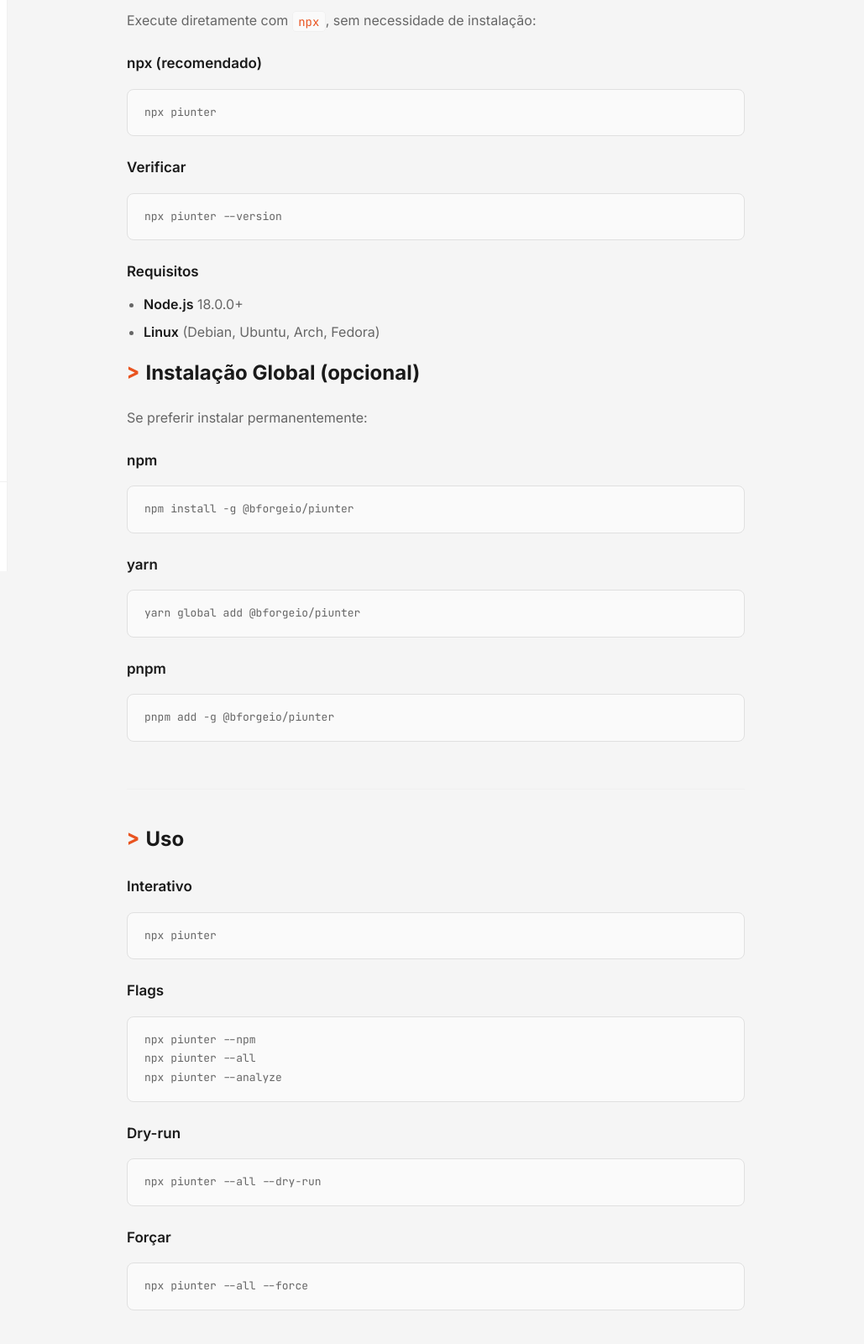
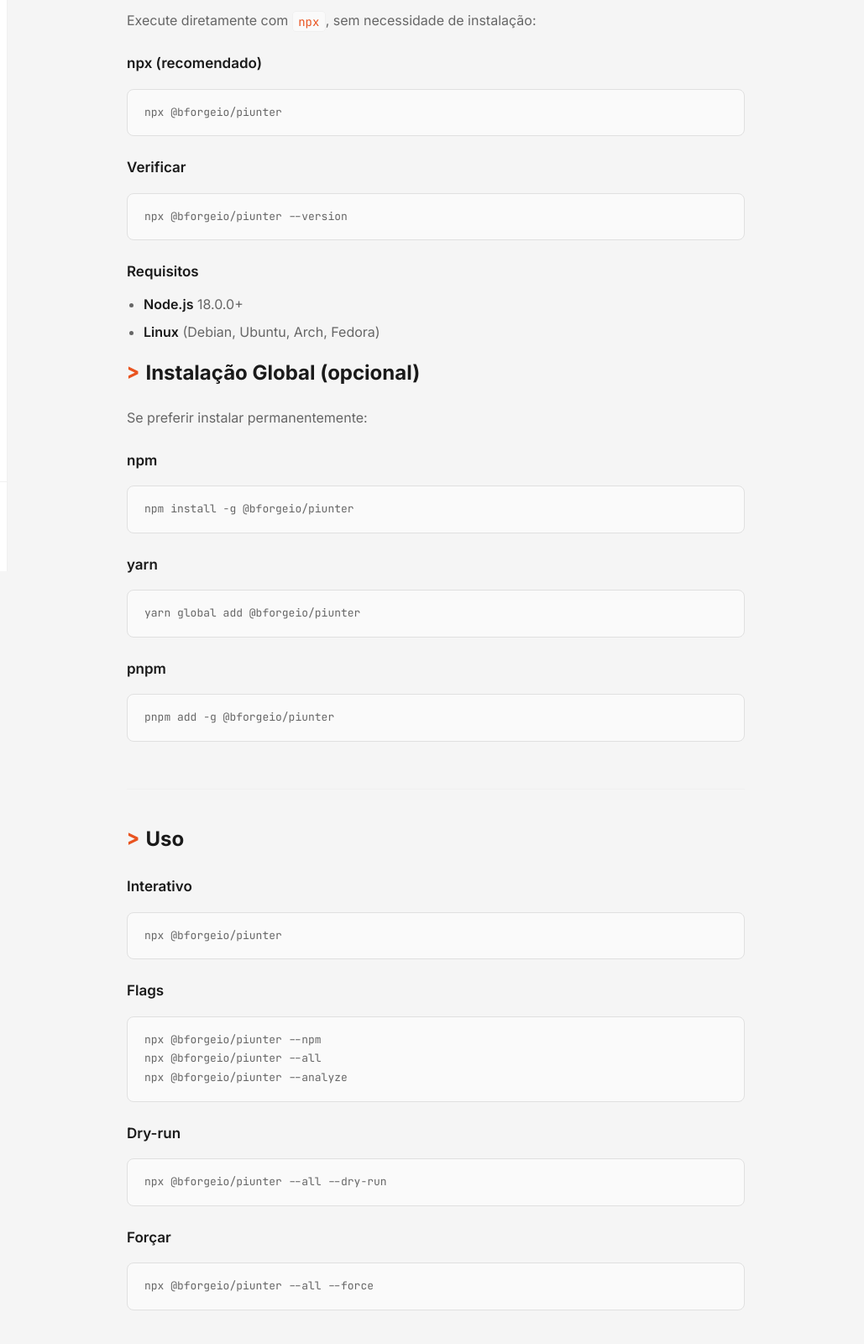
Before and after one commit to joaomjbraga/piunter, a website: page docs/docs.html in a window 1280 px wide. Shown: the part 120-1720 px from the top of the page at 84% size, 251-1280 px from the left. Drawn offline with Linux system fonts and the light colour scheme.

Commit message:
fix: corrigindo informações

```diff
--- a/docs/docs.html
+++ b/docs/docs.html
@@ -97,10 +97,10 @@
         <p>Execute diretamente com <code>npx</code>, sem necessidade de instalação:</p>
 
         <h3>npx (recomendado)</h3>
-        <pre><code>npx piunter</code></pre>
+        <pre><code>npx @bforgeio/piunter</code></pre>
 
         <h3>Verificar</h3>
-        <pre><code>npx piunter --version</code></pre>
+        <pre><code>npx @bforgeio/piunter --version</code></pre>
 
         <h3>Requisitos</h3>
         <ul>
@@ -125,18 +125,18 @@
         <h2>Uso</h2>
 
         <h3>Interativo</h3>
-        <pre><code>npx piunter</code></pre>
+        <pre><code>npx @bforgeio/piunter</code></pre>
 
         <h3>Flags</h3>
-        <pre><code>npx piunter --npm
-npx piunter --all
-npx piunter --analyze</code></pre>
+        <pre><code>npx @bforgeio/piunter --npm
+npx @bforgeio/piunter --all
+npx @bforgeio/piunter --analyze</code></pre>
 
         <h3>Dry-run</h3>
-        <pre><code>npx piunter --all --dry-run</code></pre>
+        <pre><code>npx @bforgeio/piunter --all --dry-run</code></pre>
 
         <h3>Forçar</h3>
-        <pre><code>npx piunter --all --force</code></pre>
+        <pre><code>npx @bforgeio/piunter --all --force</code></pre>
       </section>
 
       <section id="modulos" class="doc-section">
@@ -311,9 +311,9 @@ npx piunter --analyze</code></pre>
 }</code></pre>
 
         <h3>Comandos</h3>
-        <pre><code>npx piunter config init
-npx piunter config set threshold 500
-npx piunter config show</code></pre>
+        <pre><code>npx @bforgeio/piunter config init
+npx @bforgeio/piunter config set threshold 500
+npx @bforgeio/piunter config show</code></pre>
       </section>
 
       <section id="plugins" class="doc-section">
@@ -332,9 +332,9 @@ export default class MeuPlugin implements Plugin {
   }
 }</code></pre>
 
-        <pre><code>npx piunter plugin add ./caminho
-npx piunter plugin list
-npx piunter plugin remove meu-plugin</code></pre>
+        <pre><code>npx @bforgeio/piunter plugin add ./caminho
+npx @bforgeio/piunter plugin list
+npx @bforgeio/piunter plugin remove meu-plugin</code></pre>
       </section>
 
       <section id="faq" class="doc-section">
@@ -352,7 +352,7 @@ npx piunter plugin remove meu-plugin</code></pre>
 
         <details class="faq-item">
           <summary>Automatizar via cron?</summary>
-          <pre><code>0 3 * * 0 npx piunter --all --force --quiet</code></pre>
+          <pre><code>0 3 * * 0 npx @bforgeio/piunter --all --force --quiet</code></pre>
         </details>
 
         <details class="faq-item">
```
Also changed, not shown: docs/index.html (+4 -4 lines), README.md, 1 other file.
